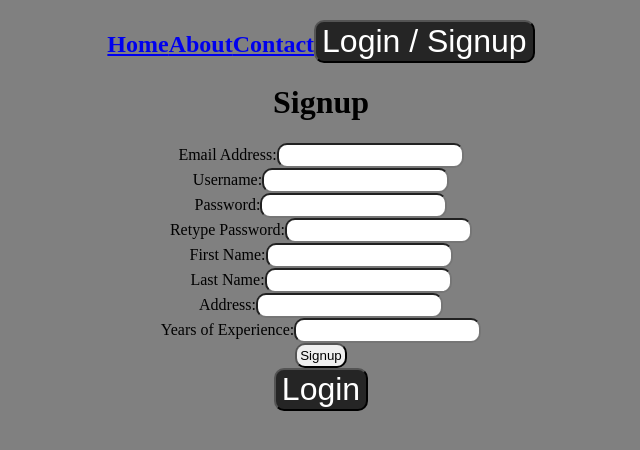
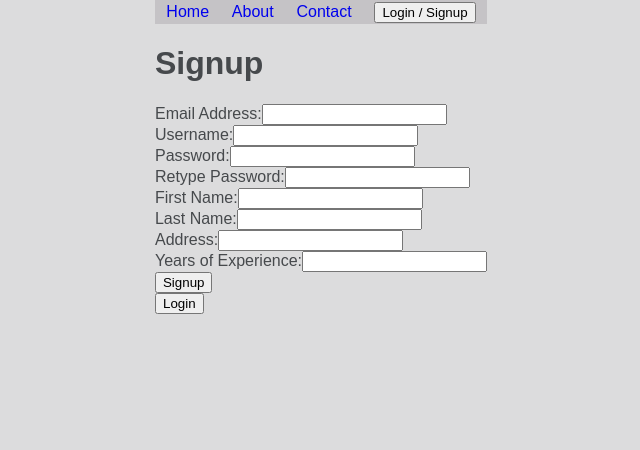
Before and after one commit to team-johnny-bravo/grace-adopter, a React app: page /signup in a window 1280 px wide. Shown: the top 450 px of the page, without its empty margins (319-959 px from the left). Built offline with nearby package versions, Linux system fonts and the light colour scheme; a web font is replaced by a local one.

Commit message:
Begin initial styling

```diff
--- /dev/null
+++ b/less/form.less
@@ -0,0 +1,2 @@
+@import "./tools/colors.less";
+@import "./tools/mixins.less";
--- /dev/null
+++ b/less/home.less
@@ -0,0 +1,34 @@
+@import "./tools/colors.less";
+@import "./tools/mixins.less";
+
+.home {
+  .flexCenter();
+  flex-direction: column;
+}
+
+.pets {
+  flex-wrap: wrap;
+  .flexCenter();
+}
+
+.banner {
+    margin: 1em;
+}
+
+.banner img {
+  width: 80vw;
+}
+
+.singlePet {
+  .flexCenter();
+  flex-direction: column;
+  margin: 1em;
+  padding: 1em;
+  background-color: @secondary-color;
+}
+
+.singlePet img {
+  object-fit: cover;
+  width: 200px;
+  height: 200px;
+}
--- /dev/null
+++ b/less/navbar.less
@@ -0,0 +1,13 @@
+@import "./tools/colors.less";
+@import "./tools/mixins.less";
+
+.navbar {
+    background-color: @secondary-color;
+    .flexCenter();
+    justify-content: space-around;
+    min-height: 3vh;
+}
+
+.navbar a {
+    text-decoration: none;
+}
--- /dev/null
+++ b/less/styles.less
@@ -0,0 +1,20 @@
+@import "./tools/colors.less";
+@import "./tools/mixins.less";
+@import url("https://fonts.googleapis.com/css2?family=Montserrat:ital,wght@0,200;0,400;0,600;0,900;1,200;1,400;1,600;1,900&display=swap");
+@import "./form.less";
+@import "./navbar.less";
+@import "./home.less";
+
+* {
+  box-sizing: border-box;
+}
+
+body {
+  margin: 0;
+  font-family: "Montserrat", sans-serif;
+  -webkit-font-smoothing: antialiased;
+  -moz-osx-font-smoothing: grayscale;
+  background-color: @primary-color;
+  color: @primary-text-color;
+  .flexCenter();
+}
--- /dev/null
+++ b/less/tools/colors.less
@@ -0,0 +1,5 @@
+@primary-color: #dcdcdd;
+@secondary-color: #c5c3c6;
+@accent-color: #1985a1;
+@primary-text-color: #46494c;
+@secondary-text-color: #4c5c68;
--- /dev/null
+++ b/less/tools/mixins.less
@@ -0,0 +1,5 @@
+.flexCenter() {
+  display: flex;
+  justify-content: center;
+  align-items: center;
+}
--- a/package.json
+++ b/package.json
@@ -17,6 +17,7 @@
     "chalk": "^5.0.1",
     "cors": "^2.8.5",
     "express": "^4.18.1",
+    "less": "^4.1.3",
     "nodemon": "^2.0.16",
     "path": "^0.12.7",
     "pg": "^8.7.3",
--- a/public/index.html
+++ b/public/index.html
@@ -1,8 +1,8 @@
 <!DOCTYPE html>
 <html lang="en">
   <head>
-    <link rel="stylesheet" href="./style.css"></link>
-    <title>Junior Phase Final Project</title>
+    <link rel="stylesheet" href="./styles.css"></link>
+    <title>Grace Adopter</title>
     <script src="./bundle.js" defer></script>
   </head>
   <body>
--- a/public/style.css
+++ /dev/null
@@ -1,108 +0,0 @@
-*{
-    align-items: center;
-    text-align: center;
-}
-body{
-    background-color: gray;
-}
-
-.campus {
-    background-color: #252525;
-    border-radius: 10px;
-    border: 1px solid #fff;
-    margin: auto;
-    align-items: center;
-    display: flex;
-    flex-direction: row;
-    justify-content: center;
-    width: 400px;
-    height: 400px;
-    flex-wrap: wrap;
-    padding: 15px;
-}
-.student {
-    background-color: #252525;
-    border-radius: 10px;
-    border: 1px solid #fff;
-    margin: auto;
-    align-items: center;
-    display: flex;
-    justify-content: center;
-    flex-wrap: wrap;
-    height: 300px;
-    width: 300px;
-    font-size: small;
-    padding: 5px;
-}
-.allStudents {
-    margin: auto;
-    align-items: center;
-    display: flex;
-    flex-wrap: wrap;
-    justify-content: center;
-    padding: 5px;
-}
-
-.allCampuses {
-    margin: auto;
-    align-items: center;
-    display: flex;
-    flex-wrap: wrap;
-    justify-content: center;
-    padding: 0%;
-}
-
-.campus > img{
-    max-width: 250px;
-    max-height: 250px;
-}
-
-.student > img{
-    max-width: 150px;
-    max-height: 150px;
-    padding: 10px;
-}
-
-nav{
-    justify-content: center;
-    display: flex;
-    font-size: xx-large;
-    margin: auto;
-    padding: 30px;
-}
-
-button{
-    justify-content: center;
-    font-size: xx-large;
-    margin: auto;
-    background-color: #252525;
-    color: #fff;
-    border-radius: 10px;
-}
-.singleCampus, .singleStudent{
-    margin: auto;
-    text-align: center;
-}
-.attendingStudents{
-    display: flex;
-    flex-wrap: wrap;
-}
-input{
-    border-radius: 10px;
-    padding: 3px;
-}
-h3{
-    justify-content: center;
-    text-align: center;
-    color: #fff;
-}
-img{
-    border-radius: 3% !important;
-}
-.unregister, .delete{
-    max-width: 150px;
-    font-size: small;
-}
-.name{
-    width: 300px;
-}
--- /dev/null
+++ b/public/styles.css
@@ -0,0 +1,113 @@
+@font-face {
+  font-family: 'Montserrat';
+  font-style: italic;
+  font-weight: 200;
+  font-display: swap;
+  src: url(https://fonts.gstatic.com/s/montserrat/v25/JTUFjIg1_i6t8kCHKm459Wx7xQYXK0vOoz6jqyR9aX8.ttf) format('truetype');
+}
+@font-face {
+  font-family: 'Montserrat';
+  font-style: italic;
+  font-weight: 400;
+  font-display: swap;
+  src: url(https://fonts.gstatic.com/s/montserrat/v25/JTUFjIg1_i6t8kCHKm459Wx7xQYXK0vOoz6jq6R9aX8.ttf) format('truetype');
+}
+@font-face {
+  font-family: 'Montserrat';
+  font-style: italic;
+  font-weight: 600;
+  font-display: swap;
+  src: url(https://fonts.gstatic.com/s/montserrat/v25/JTUFjIg1_i6t8kCHKm459Wx7xQYXK0vOoz6jq3p6aX8.ttf) format('truetype');
+}
+@font-face {
+  font-family: 'Montserrat';
+  font-style: italic;
+  font-weight: 900;
+  font-display: swap;
+  src: url(https://fonts.gstatic.com/s/montserrat/v25/JTUFjIg1_i6t8kCHKm459Wx7xQYXK0vOoz6jqw16aX8.ttf) format('truetype');
+}
+@font-face {
+  font-family: 'Montserrat';
+  font-style: normal;
+  font-weight: 200;
+  font-display: swap;
+  src: url(https://fonts.gstatic.com/s/montserrat/v25/JTUHjIg1_i6t8kCHKm4532VJOt5-QNFgpCvr6Ew-.ttf) format('truetype');
+}
+@font-face {
+  font-family: 'Montserrat';
+  font-style: normal;
+  font-weight: 400;
+  font-display: swap;
+  src: url(https://fonts.gstatic.com/s/montserrat/v25/JTUHjIg1_i6t8kCHKm4532VJOt5-QNFgpCtr6Ew-.ttf) format('truetype');
+}
+@font-face {
+  font-family: 'Montserrat';
+  font-style: normal;
+  font-weight: 600;
+  font-display: swap;
+  src: url(https://fonts.gstatic.com/s/montserrat/v25/JTUHjIg1_i6t8kCHKm4532VJOt5-QNFgpCu170w-.ttf) format('truetype');
+}
+@font-face {
+  font-family: 'Montserrat';
+  font-style: normal;
+  font-weight: 900;
+  font-display: swap;
+  src: url(https://fonts.gstatic.com/s/montserrat/v25/JTUHjIg1_i6t8kCHKm4532VJOt5-QNFgpCvC70w-.ttf) format('truetype');
+}
+.navbar {
+  background-color: #c5c3c6;
+  display: flex;
+  justify-content: center;
+  align-items: center;
+  justify-content: space-around;
+  min-height: 3vh;
+}
+.navbar a {
+  text-decoration: none;
+}
+.home {
+  display: flex;
+  justify-content: center;
+  align-items: center;
+  flex-direction: column;
+}
+.pets {
+  flex-wrap: wrap;
+  display: flex;
+  justify-content: center;
+  align-items: center;
+}
+.banner {
+  margin: 1em;
+}
+.banner img {
+  width: 80vw;
+}
+.singlePet {
+  display: flex;
+  justify-content: center;
+  align-items: center;
+  flex-direction: column;
+  margin: 1em;
+  padding: 1em;
+  background-color: #c5c3c6;
+}
+.singlePet img {
+  object-fit: cover;
+  width: 200px;
+  height: 200px;
+}
+* {
+  box-sizing: border-box;
+}
+body {
+  margin: 0;
+  font-family: "Montserrat", sans-serif;
+  -webkit-font-smoothing: antialiased;
+  -moz-osx-font-smoothing: grayscale;
+  background-color: #dcdcdd;
+  color: #46494c;
+  display: flex;
+  justify-content: center;
+  align-items: center;
+}
--- a/src/components/Home.jsx
+++ b/src/components/Home.jsx
@@ -1,70 +1,82 @@
 //rafce
-import React from 'react'
+import React from "react";
 
 const Home = () => {
-  const pets = [{
-  "id": 1,
-  "name": "Josie",
-  "imgUrl": "http://dummyimage.com/249x100.png/dddddd/000000"
-}, {
-  "id": 2,
-  "name": "Dorolisa",
-  "imgUrl": "http://dummyimage.com/138x100.png/dddddd/000000"
-}, {
-  "id": 3,
-  "name": "Burton",
-  "imgUrl": "http://dummyimage.com/219x100.png/cc0000/ffffff"
-}, {
-  "id": 4,
-  "name": "Joann",
-  "imgUrl": "http://dummyimage.com/115x100.png/5fa2dd/ffffff"
-}, {
-  "id": 5,
-  "name": "Chandler",
-  "imgUrl": "http://dummyimage.com/196x100.png/ff4444/ffffff"
-}, {
-  "id": 6,
-  "name": "Wilek",
-  "imgUrl": "http://dummyimage.com/135x100.png/ff4444/ffffff"
-}, {
-  "id": 7,
-  "name": "Jacqueline",
-  "imgUrl": "http://dummyimage.com/173x100.png/ff4444/ffffff"
-}, {
-  "id": 8,
-  "name": "Neale",
-  "imgUrl": "http://dummyimage.com/205x100.png/dddddd/000000"
-}, {
-  "id": 9,
-  "name": "Zechariah",
-  "imgUrl": "http://dummyimage.com/208x100.png/ff4444/ffffff"
-}, {
-  "id": 10,
-  "name": "Emmeline",
-  "imgUrl": "http://dummyimage.com/218x100.png/dddddd/000000"
-}]
+  const pets = [
+    {
+      id: 1,
+      name: "Josie",
+      imgUrl: "http://dummyimage.com/249x100.png/dddddd/000000",
+    },
+    {
+      id: 2,
+      name: "Dorolisa",
+      imgUrl: "http://dummyimage.com/138x100.png/dddddd/000000",
+    },
+    {
+      id: 3,
+      name: "Burton",
+      imgUrl: "http://dummyimage.com/219x100.png/cc0000/ffffff",
+    },
+    {
+      id: 4,
+      name: "Joann",
+      imgUrl: "http://dummyimage.com/115x100.png/5fa2dd/ffffff",
+    },
+    {
+      id: 5,
+      name: "Chandler",
+      imgUrl: "http://dummyimage.com/196x100.png/ff4444/ffffff",
+    },
+    {
+      id: 6,
+      name: "Wilek",
+      imgUrl: "http://dummyimage.com/135x100.png/ff4444/ffffff",
+    },
+    {
+      id: 7,
+      name: "Jacqueline",
+      imgUrl: "http://dummyimage.com/173x100.png/ff4444/ffffff",
+    },
+    {
+      id: 8,
+      name: "Neale",
+      imgUrl: "http://dummyimage.com/205x100.png/dddddd/000000",
+    },
+    {
+      id: 9,
+      name: "Zechariah",
+      imgUrl: "http://dummyimage.com/208x100.png/ff4444/ffffff",
+    },
+    {
+      id: 10,
+      name: "Emmeline",
+      imgUrl: "http://dummyimage.com/218x100.png/dddddd/000000",
+    },
+  ];
 
   return (
-    <div className='home'>
-        <div>
-            <img src="https://image.shutterstock.com/image-photo/collage-different-dogs-on-white-600w-1724568655.jpg " alt="Photo of Pup" />
+    <div className="home">
+      <div className="banner">
+        <img
+          src="https://image.shutterstock.com/image-photo/collage-different-dogs-on-white-600w-1724568655.jpg "
+          alt="Photo of Pup"
+        />
       </div>
-        <div>
-          {pets.map(pet=>{
+      <div className="pets">
+        {pets.map((pet) => {
           return (
-                        <div className='singlePet'>
-                    <a>
-                        <div className='petImg'>
-                        <img src={pet.imgUrl} alt={pet.name}/>
+            <div className="singlePet">
+              <div className="petImg">
+                <img src={pet.imgUrl} alt={pet.name} />
               </div>
-                        <div className='petName'>{pet.name}</div>
-                    </a>
+              <div className="petName">{pet.name}</div>
             </div>
-                )
+          );
         })}
       </div>
     </div>
-  )
-}
+  );
+};
 
-export default Home
+export default Home;
--- a/src/components/NavBar.jsx
+++ b/src/components/NavBar.jsx
@@ -1,28 +1,27 @@
 //rafce
-import React from 'react'
-import { useNavigate } from 'react-router-dom';
-
+import React from "react";
+import { useNavigate } from "react-router-dom";
 
 const NavBar = () => {
-    const navigate =useNavigate()
-    const user={
-        name: "",
-        isAdmin: false
-    };
-
-
+  const navigate = useNavigate();
+  const user = {
+    name: "",
+    isAdmin: false,
+  };
 
   return (
-    <div className='navbar'>
-        <h2>
-            <a href="/home">Home</a>
-            <a href="/about">About</a>
-            <a href="/contact">Contact</a>
-            {user.isAdmin ? <button>Add Pet</button> : null}
-            {user.name ? <button>Welcome, {user.name}</button> : <button onClick={()=>navigate('/login')}>Login / Signup</button>}
-        </h2>
+    <div className="navbar">
+      <a href="/">Home</a>
+      <a href="/about">About</a>
+      <a href="/contact">Contact</a>
+      {user.isAdmin ? <button>Add Pet</button> : null}
+      {user.name ? (
+        <button>Welcome, {user.name}</button>
+      ) : (
+        <button onClick={() => navigate("/login")}>Login / Signup</button>
+      )}
     </div>
-  )
-}
+  );
+};
 
-export default NavBar
+export default NavBar;
```
Also changed, not shown: 1 other file (tests, documents, lock files or other folders). Lines whose indentation alone changed are shown as unchanged.
